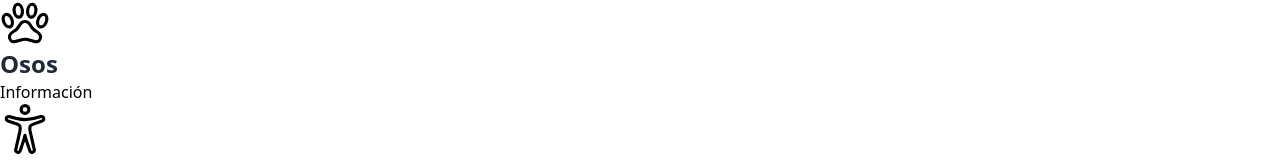
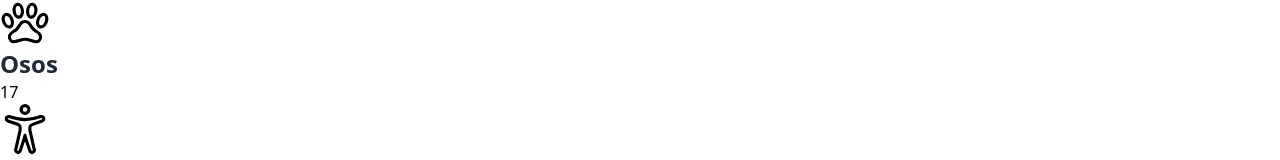
Before and after one commit to mgcastelberg/zustand-react, a React (Vite) app: page /dashboard in a window 1280 px wide. Shown: the part 782-942 px from the top of the page. Built offline with nearby package versions, Linux system fonts and the light colour scheme.

Commit message:
Creando una propiedad computada con js y get de zustand

```diff
--- a/src/pages/dashboard/DashboardPage.tsx
+++ b/src/pages/dashboard/DashboardPage.tsx
@@ -1,19 +1,23 @@
 import { IoAccessibilityOutline, IoHeartOutline, IoListOutline, IoLockClosedOutline, IoPawOutline } from 'react-icons/io5';
 import { WhiteCard } from '../../components';
+import { useBearStore } from '../../stores';
 
 export const Dashboard = () => {
+
+  const totalBears = useBearStore( state => state.computed.totalBears );
+
   return (
     <>
       <h1>Dashboard</h1>
       <p>Información colectiva de varios stores de Zustand</p>
       <hr />
 
-      <div className="grid grid-cols-1 md:grid-cols-2 lg:grid-cols-3 xl:grid-cols-4 gap-4">
+      <div className="grid grid-cols-1 gap-4 md:grid-cols-2 lg:grid-cols-3 xl:grid-cols-4">
 
         <WhiteCard centered>
           <IoPawOutline size={ 50 } className="text-indigo-600" />
           <h2>Osos</h2>
-          <p>Información</p>
+          <p>{ totalBears }</p>
         </WhiteCard>
 
 
--- a/src/stores/bears/bears.store.ts
+++ b/src/stores/bears/bears.store.ts
@@ -10,6 +10,10 @@ interface BearState {
     polarBears: number;
     pandaBears: number;
     bears: Bear[];
+    // Implementando Manualmente
+    computed: {
+        totalBears: number;
+    };
     increaseBlackBears: (by: number) => void;
     increasePolarBears: (by: number) => void;
     increasePandaBears: (by: number) => void;
@@ -18,11 +22,20 @@ interface BearState {
     clearBears: () => void;
 }
 
-export const useBearStore = create<BearState>()((set) => ({
+export const useBearStore = create<BearState>()((set, get) => ({
     blackBears: 10,
     polarBears: 5,
     pandaBears: 1,
     bears:[{ id: 1, name: 'Oso #1'}],
+
+    computed:{
+        // Creando getter de JS
+        get totalBears(){
+            // ahora si tomamos el de zustand de su metodo get y sumamos
+            return get().blackBears + get().polarBears + get().pandaBears + get().bears.length;
+        }
+    },
+
     increaseBlackBears: (by:number) => set((state) => ({ blackBears: state.blackBears + by })),
     increasePolarBears: (by:number) => set((state) => ({ polarBears: state.polarBears + by })),
     increasePandaBears: (by:number) => set((state) => ({ pandaBears: state.pandaBears + by })),
```
